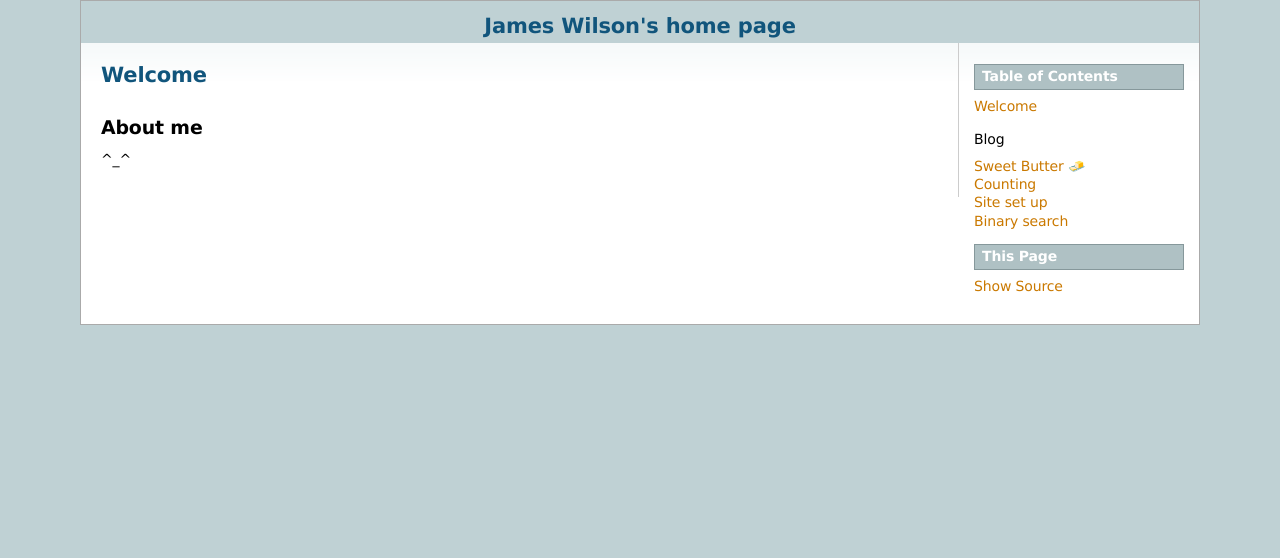
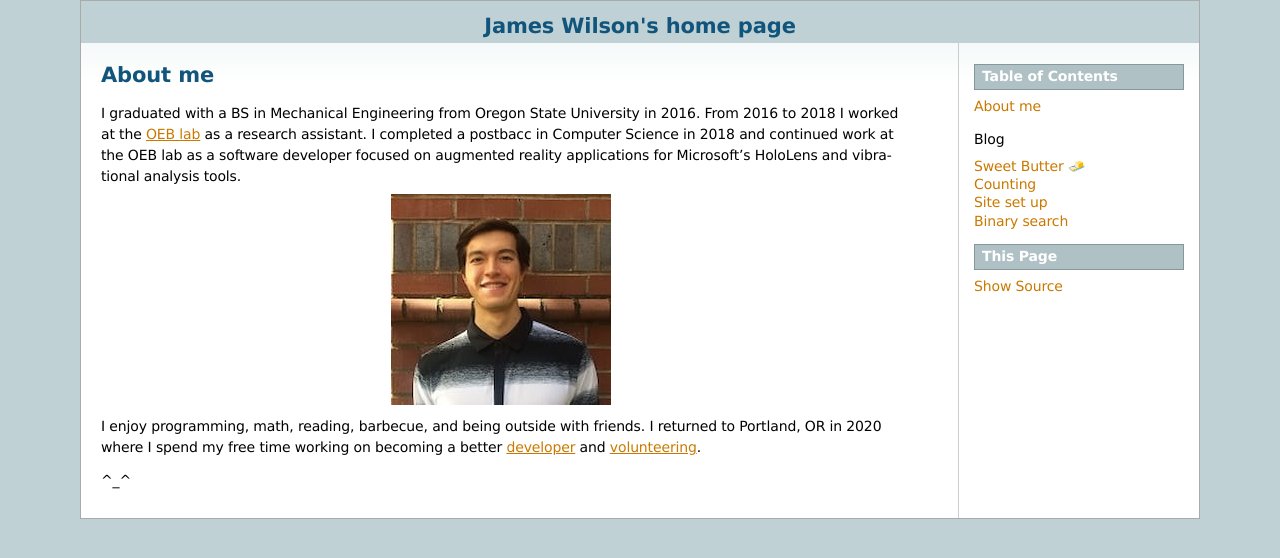
Before and after one commit to wilsjame/weblog, a Sphinx documentation site: the page built from docs/source/welcome.rst, in a window 1280 px wide. Shown: the top 558 px of the page. Built offline with Sphinx 7.4.7, drawn with Linux system fonts in a browser that asks for light colours.

Commit message:
update about me

```diff
--- a/docs/source/welcome.rst
+++ b/docs/source/welcome.rst
@@ -1,7 +1,17 @@
-Welcome
-=======
+About me
+========
 
-About me
---------
+I graduated with a BS in Mechanical Engineering from Oregon State University in 2016.
+From 2016 to 2018 I worked at the `OEB lab <https://health.oregonstate.edu/labs/oeb>`_
+as a research assistant. I completed a postbacc in Computer Science in 2018 and
+continued work at the OEB lab as a software developer focused on augmented reality
+applications for Microsoft's HoloLens and vibrational analysis tools.
+
+.. image:: _static/selfie.jpg
+   :align: center
+
+I enjoy programming, math, reading, barbecue, and being outside with friends.
+I returned to Portland, OR in 2020 where I spend my free time working on becoming a better
+`developer <https://github.com/wilsjame>`_ and `volunteering <https://www.cscoregon.org/volunteer>`_.
 
 ^_^
```
Also changed, not shown: docs/source/_static/selfie.jpg (added).
